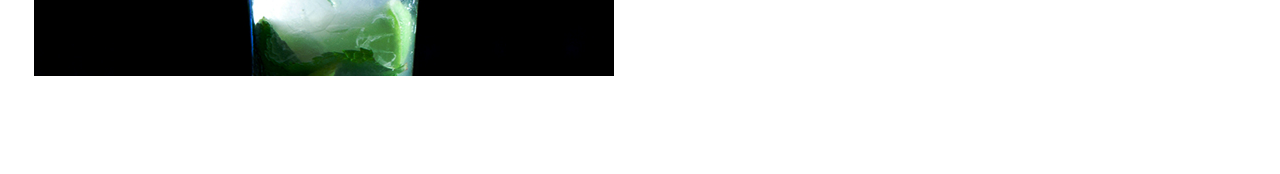
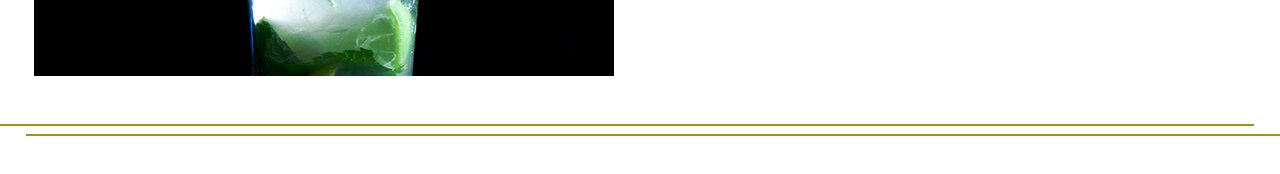
Before and after one commit to ceign/sushi-bar, a website: page app/carta.html in a window 1280 px wide. Shown: the part 3875-4049 px from the top of the page. Before the commit the page ends 3983 px from the top, so only its background shows below. Drawn offline with Linux system fonts and the light colour scheme.

Commit message:
Decorative lines are added before the footer

```diff
--- a/app/carta.html
+++ b/app/carta.html
@@ -577,6 +577,10 @@
       </div>
     </section>
 
+    <div class="lineas">
+      <span></span>
+      <span></span>
+    </div>
 
 
     <!-- Boostrap -->
--- a/scss/menu.scss
+++ b/scss/menu.scss
@@ -278,6 +278,29 @@ section.bg-hero {
   }
 }
 
+.lineas {
+  width: 100%;
+  height: 12px;
+  position: relative;
+  margin: 1rem 0 4rem 0;
+  span:first-child {
+    width: 98%;
+    height: 2px;
+    background-color: $oro;
+    position: absolute;
+    left: 0;
+    top: 0;
+  }
+  span:last-child {
+    width: 98%;
+    height: 2px;
+    background-color: $oro;
+    position: absolute;
+    right: 0;
+    bottom: 0;
+  }
+}
+
 @media (min-width: 1921px) {
   section.bg-hero {
     .main-info {
@@ -524,7 +547,7 @@ section.bg-hero {
               color: $blanco;
               margin: 0;
               font-family: $montserrat;
-              font-size:2rem;
+              font-size: 2rem;
               font-weight: 900;
               text-shadow: 1px 1px 10px $negro;
               text-transform: uppercase;
```
Also changed, not shown: app/css/menu.css.
